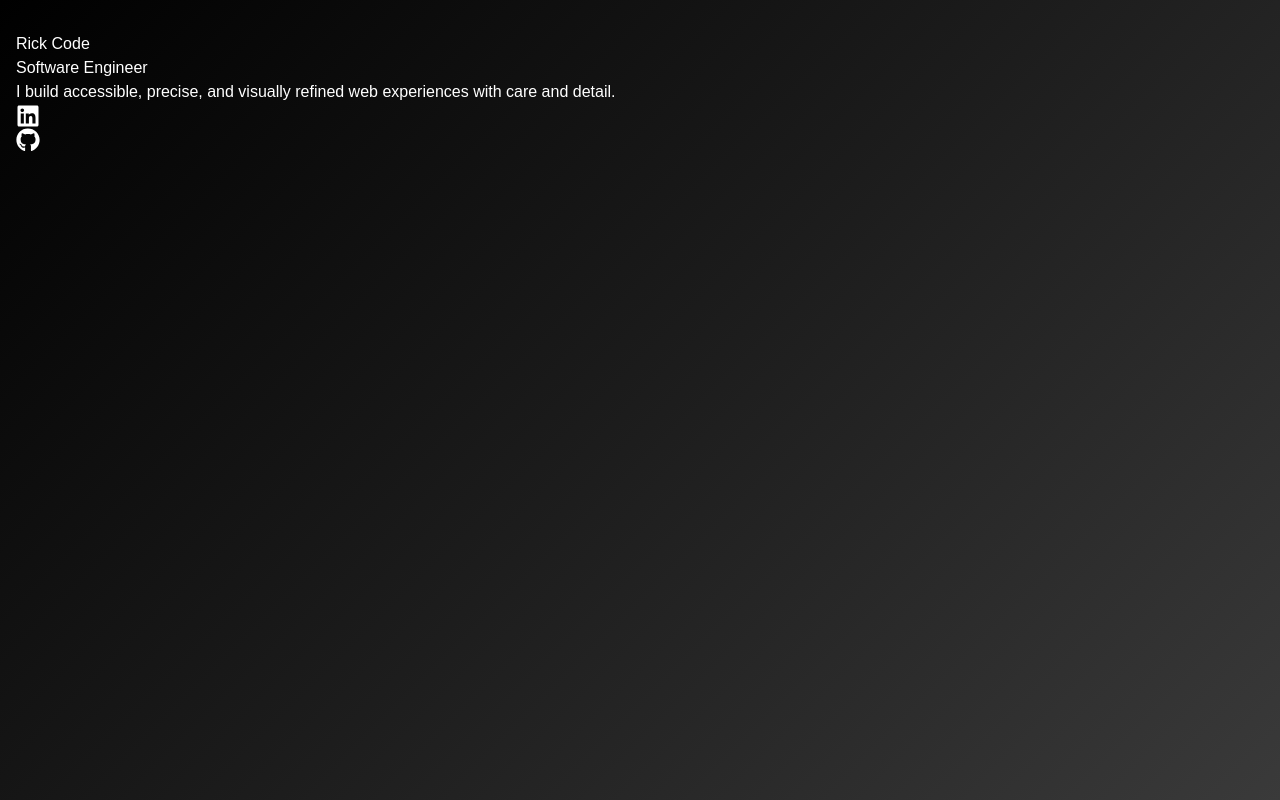
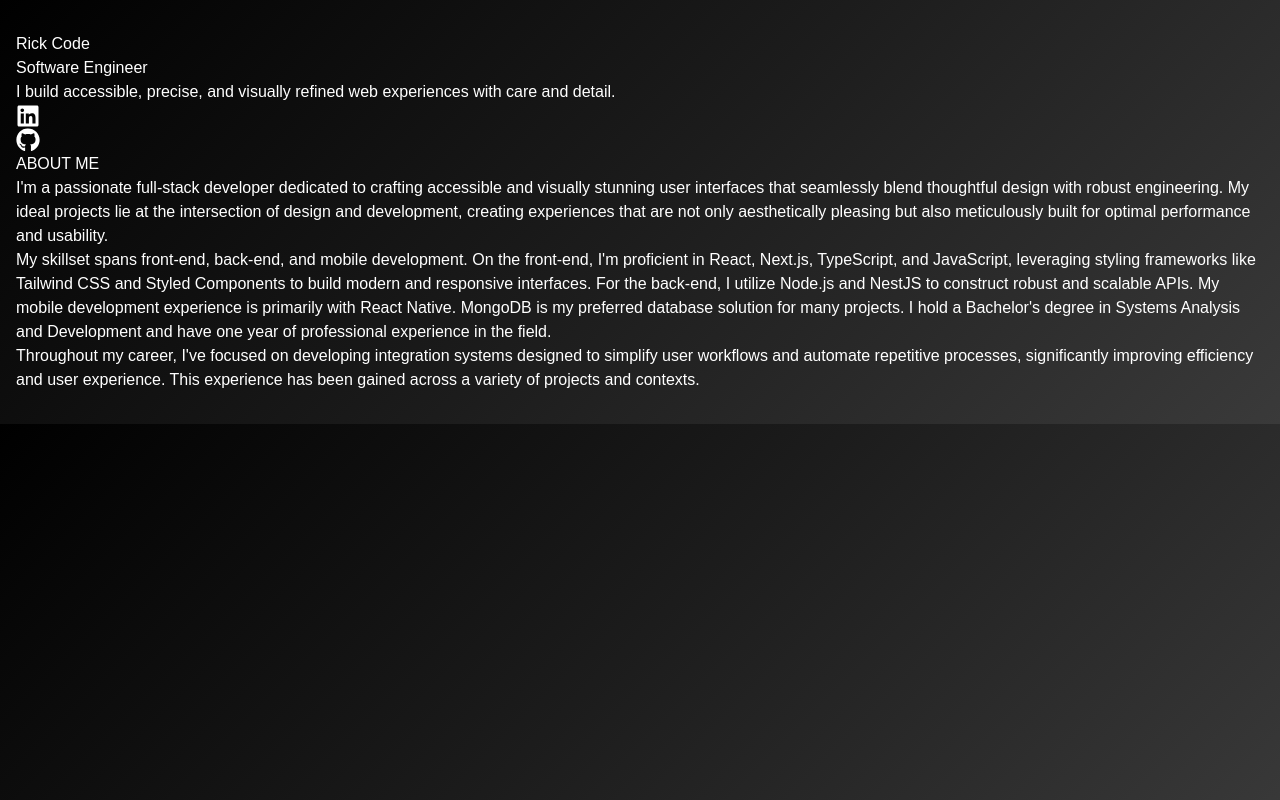
Before and after one commit to ricardofpe/portfolio-rick-coder, a Next.js app in the folder frontend_portfolio/: page / in a window 1280 px wide. Built offline with nearby package versions, Linux system fonts and the light colour scheme.

Commit message:
Add component about

```diff
--- a/frontend_portfolio/src/app/globals.css
+++ b/frontend_portfolio/src/app/globals.css
@@ -22,7 +22,7 @@
 
 body {
   background-image: none;
-  height: 100vh;
+  height: 100%;
   background: linear-gradient(135deg, #000000, #1c1c1c, #3a3a3a);
   animation: gradientAnimation 8s ease infinite;
   font-family: "Poppins", sans-serif;
--- a/frontend_portfolio/src/app/page.tsx
+++ b/frontend_portfolio/src/app/page.tsx
@@ -1,9 +1,11 @@
+import About from "@/components/About";
 import Header from "@/components/Header";
 
 export default function Home() {
   return (
     <div className="container">
       <Header />
+      <About />
     </div>
   );
 }
--- /dev/null
+++ b/frontend_portfolio/src/components/About.tsx
@@ -0,0 +1,35 @@
+export default function About() {
+  return (
+    <section className="flex flex-col mt-28 gap-6">
+      <h6 className="font-semibold">ABOUT ME</h6>
+
+      <p className="text-gray-400">
+        I'm a passionate full-stack developer dedicated to crafting accessible
+        and visually stunning user interfaces that seamlessly blend thoughtful
+        design with robust engineering. My ideal projects lie at the
+        intersection of design and development, creating experiences that are
+        not only aesthetically pleasing but also meticulously built for optimal
+        performance and usability.
+      </p>
+
+      <p className="text-gray-400">
+        My skillset spans front-end, back-end, and mobile development. On the
+        front-end, I'm proficient in React, Next.js, TypeScript, and JavaScript,
+        leveraging styling frameworks like Tailwind CSS and Styled Components to
+        build modern and responsive interfaces. For the back-end, I utilize
+        Node.js and NestJS to construct robust and scalable APIs. My mobile
+        development experience is primarily with React Native. MongoDB is my
+        preferred database solution for many projects. I hold a Bachelor's
+        degree in Systems Analysis and Development and have one year of
+        professional experience in the field.
+      </p>
+
+      <p className="text-gray-400">
+        Throughout my career, I've focused on developing integration systems
+        designed to simplify user workflows and automate repetitive processes,
+        significantly improving efficiency and user experience. This experience
+        has been gained across a variety of projects and contexts.
+      </p>
+    </section>
+  );
+}
```
